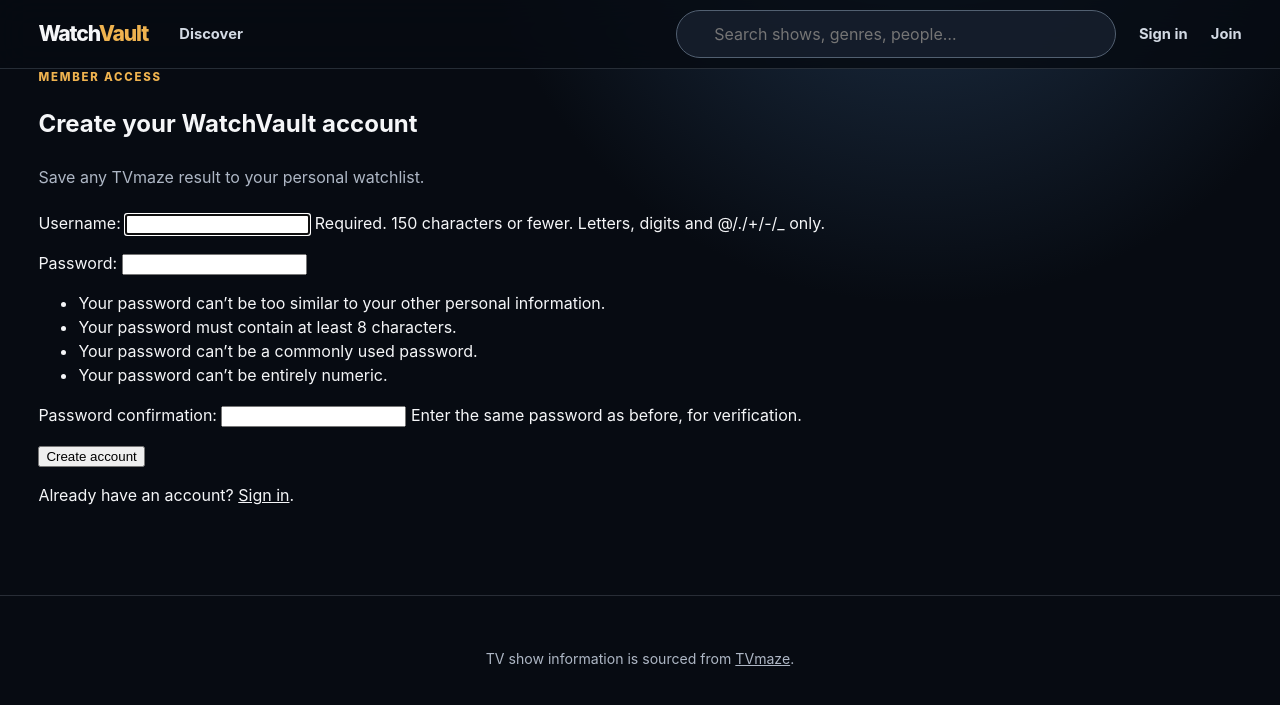
After one commit to jyb4/WatchVault, a Django app: page /accounts/signup/ in a window 1280 px wide. The commit adds this page. Shown: the top 705 px of the page. Run offline with Django 5.2, Linux system fonts and the light colour scheme.

Commit message:
Add member registration for WatchVault

```diff
--- a/catalog/views.py
+++ b/catalog/views.py
@@ -1,11 +1,29 @@
+from django.contrib.auth import login
 from django.contrib.auth.decorators import login_required
+from django.contrib.auth.forms import UserCreationForm
 from django.contrib.auth.mixins import LoginRequiredMixin
 from django.db.models import Q
-from django.shortcuts import get_object_or_404, redirect
+from django.shortcuts import get_object_or_404, redirect, render
+from django.utils.http import url_has_allowed_host_and_scheme
 from django.views.decorators.http import require_POST
 from django.views.generic import DetailView, ListView
 from .models import Show, WatchlistItem
 from .tvmaze import fetch_show, search_shows as search_tvmaze_shows, upsert_show
+
+
+def signup(request):
+    next_url = request.POST.get("next") or request.GET.get("next", "")
+    if request.method == "POST":
+        form = UserCreationForm(request.POST)
+        if form.is_valid():
+            user = form.save()
+            login(request, user)
+            if url_has_allowed_host_and_scheme(next_url, {request.get_host()}):
+                return redirect(next_url)
+            return redirect("watchlist")
+    else:
+        form = UserCreationForm()
+    return render(request, "registration/signup.html", {"form": form, "next": next_url})
 
 
 class HomeView(ListView):
--- a/config/urls.py
+++ b/config/urls.py
@@ -1,10 +1,12 @@
 from django.contrib import admin
 from django.contrib.auth import views as auth_views
 from django.urls import include, path
+from catalog.views import signup
 
 urlpatterns = [
     path("admin/", admin.site.urls),
     path("accounts/login/", auth_views.LoginView.as_view(template_name="registration/login.html"), name="login"),
     path("accounts/logout/", auth_views.LogoutView.as_view(), name="logout"),
+    path("accounts/signup/", signup, name="signup"),
     path("", include("catalog.urls")),
 ]
--- a/templates/base.html
+++ b/templates/base.html
@@ -20,6 +20,7 @@
         <form method="post" action="{% url 'logout' %}">{% csrf_token %}<button type="submit">Sign out</button></form>
       {% else %}
         <a href="{% url 'login' %}">Sign in</a>
+        <a href="{% url 'signup' %}">Join</a>
       {% endif %}
     </nav>
   </header>
--- a/templates/registration/login.html
+++ b/templates/registration/login.html
@@ -3,4 +3,5 @@
 {% block content %}
 <h1>Sign in</h1>
 <form method="post">{% csrf_token %}{{ form.as_p }}<button type="submit">Sign in</button></form>
+<p>New to WatchVault? <a href="{% url 'signup' %}?next={{ request.GET.next|urlencode }}">Create an account</a>.</p>
 {% endblock %}
--- /dev/null
+++ b/templates/registration/signup.html
@@ -0,0 +1,16 @@
+{% extends "base.html" %}
+{% block title %}Create an account | WatchVault{% endblock %}
+{% block content %}
+<section class="section auth-page">
+  <p class="eyebrow">MEMBER ACCESS</p>
+  <h1>Create your WatchVault account</h1>
+  <p class="result-summary">Save any TVmaze result to your personal watchlist.</p>
+  <form method="post" class="auth-form">
+    {% csrf_token %}
+    {% if next %}<input type="hidden" name="next" value="{{ next }}">{% endif %}
+    {{ form.as_p }}
+    <button type="submit">Create account</button>
+  </form>
+  <p>Already have an account? <a href="{% url 'login' %}?next={{ next|urlencode }}">Sign in</a>.</p>
+</section>
+{% endblock %}
```
Also changed, not shown: catalog/tests.py (+9 -0 lines).
